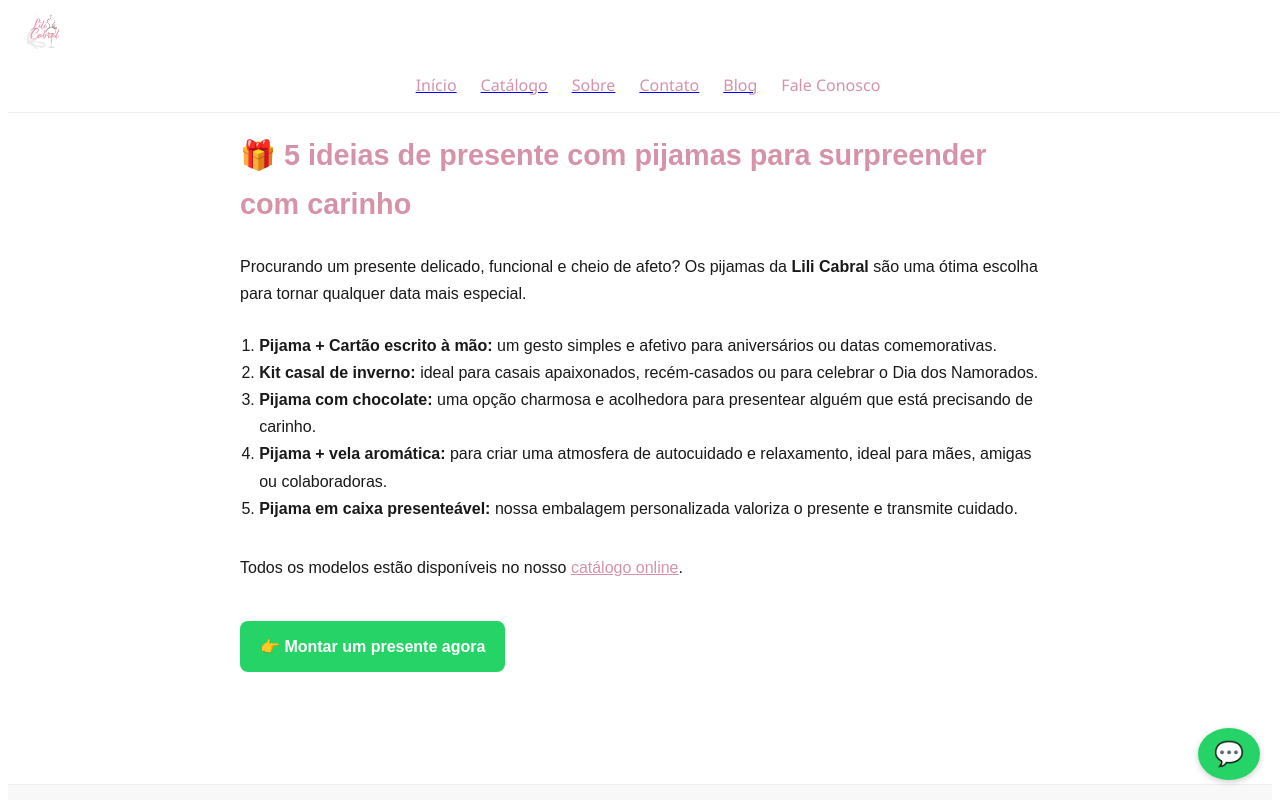
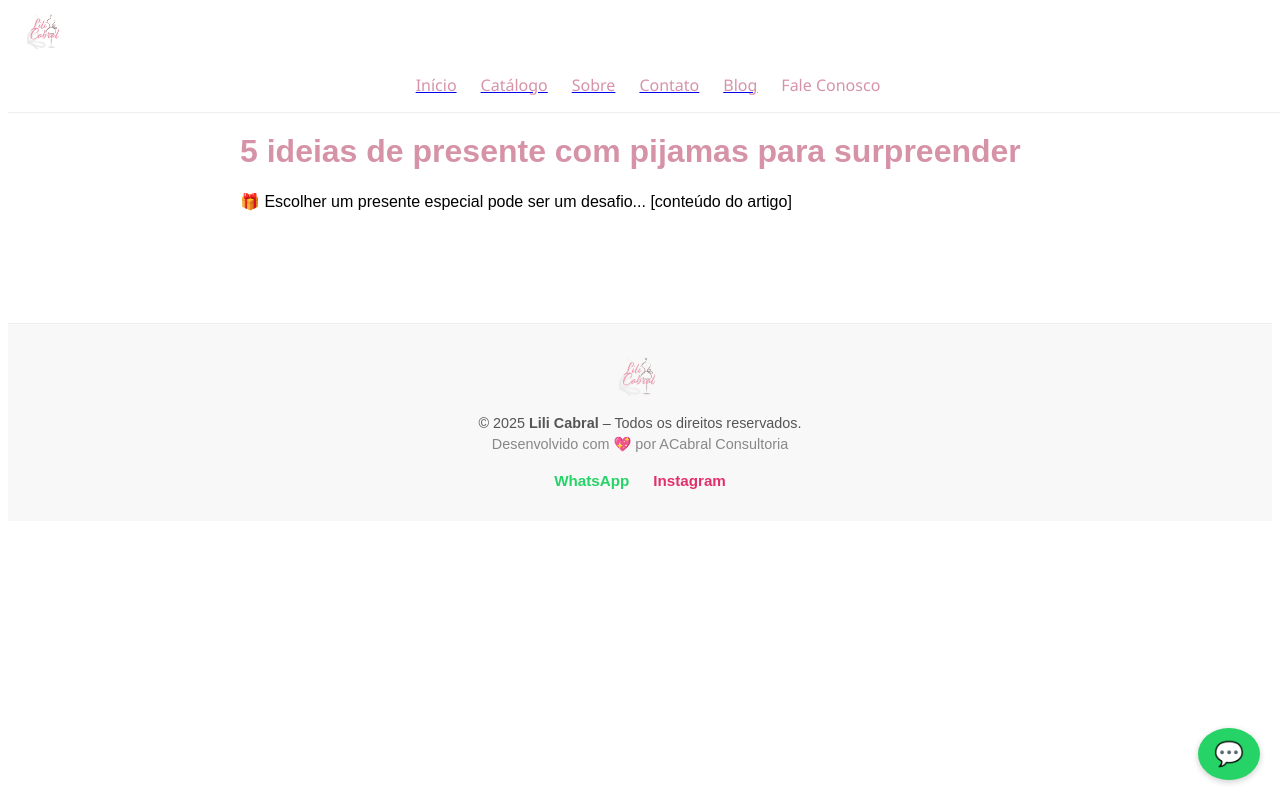
Before and after one commit to adaltoncabral/site-lili-cabral, a Next.js app: page /blog/presentes-com-pijamas in a window 1280 px wide. Shown: the top 800 px of the page. Built offline with nearby package versions, Linux system fonts and the light colour scheme.

Commit message:
Update presentes-com-pijamas.js

```diff
--- a/pages/blog/presentes-com-pijamas.js
+++ b/pages/blog/presentes-com-pijamas.js
@@ -8,67 +8,16 @@ export default function PresentesComPijamas() {
   return (
     <>
       <Head>
-        <title>5 ideias de presente com pijamas – Blog Lili Cabral</title>
-        <meta name="description" content="Surpreenda com carinho. Veja 5 formas de presentear usando pijamas que encantam, acolhem e valorizam momentos especiais." />
-        <meta name="keywords" content="presentes com pijamas, kits presenteáveis, Lili Cabral, conforto, autoestima, pijama feminino, ideias de presente" />
-        <meta property="og:title" content="5 ideias de presente com pijamas – Blog Lili Cabral" />
-        <meta property="og:description" content="Surpreenda com carinho. Veja 5 formas de presentear usando pijamas que encantam, acolhem e valorizam momentos especiais." />
-        <meta property="og:image" content="/presentes-pijamas.jpg" />
-        <meta property="og:type" content="article" />
+        <title>5 ideias de presente com pijamas – Lili Cabral</title>
+        <meta name="description" content="Veja como transformar pijamas em presentes delicados e significativos para quem você ama." />
       </Head>
 
       <Analytics />
       <Header />
 
-      <main style={{
-        maxWidth: '800px',
-        margin: '80px auto 0',
-        padding: '2rem',
-        fontFamily: 'sans-serif',
-        color: '#191919',
-        lineHeight: '1.7',
-        fontSize: '1rem'
-      }}>
-        <h1 style={{ color: '#d693a8', marginBottom: '1.5rem', fontSize: '1.8rem' }}>
-          🎁 5 ideias de presente com pijamas para surpreender com carinho
-        </h1>
-
-        <p style={{ marginBottom: '1.5rem' }}>
-          Procurando um presente delicado, funcional e cheio de afeto? Os pijamas da <strong>Lili Cabral</strong> são uma ótima escolha para tornar qualquer data mais especial.
-        </p>
-
-        <ol style={{ paddingLeft: '1.2rem', marginBottom: '2rem' }}>
-          <li><strong>Pijama + Cartão escrito à mão:</strong> um gesto simples e afetivo para aniversários ou datas comemorativas.</li>
-          <li><strong>Kit casal de inverno:</strong> ideal para casais apaixonados, recém-casados ou para celebrar o Dia dos Namorados.</li>
-          <li><strong>Pijama com chocolate:</strong> uma opção charmosa e acolhedora para presentear alguém que está precisando de carinho.</li>
-          <li><strong>Pijama + vela aromática:</strong> para criar uma atmosfera de autocuidado e relaxamento, ideal para mães, amigas ou colaboradoras.</li>
-          <li><strong>Pijama em caixa presenteável:</strong> nossa embalagem personalizada valoriza o presente e transmite cuidado.</li>
-        </ol>
-
-        <p>
-          Todos os modelos estão disponíveis no nosso <a href="/catalogo" style={{ color: '#d693a8', textDecoration: 'underline' }}>catálogo online</a>.
-        </p>
-
-        <p>
-          <a
-            href="https://wa.me/5533984142006?text=Olá! Vi o post do blog sobre pijamas e quero montar um presente personalizado."
-            target="_blank"
-            rel="noopener noreferrer"
-            aria-label="Montar um presente personalizado pelo WhatsApp"
-            style={{
-              display: 'inline-block',
-              marginTop: '1.5rem',
-              backgroundColor: '#25d366',
-              color: '#fff',
-              padding: '12px 20px',
-              borderRadius: '8px',
-              textDecoration: 'none',
-              fontWeight: 'bold'
-            }}
-          >
-            👉 Montar um presente agora
-          </a>
-        </p>
+      <main style={{ padding: '2rem', maxWidth: '800px', margin: '80px auto 0', fontFamily: 'sans-serif' }}>
+        <h1 style={{ color: '#d693a8' }}>5 ideias de presente com pijamas para surpreender</h1>
+        <p>🎁 Escolher um presente especial pode ser um desafio... [conteúdo do artigo]</p>
       </main>
 
       <FloatingButton />
```
